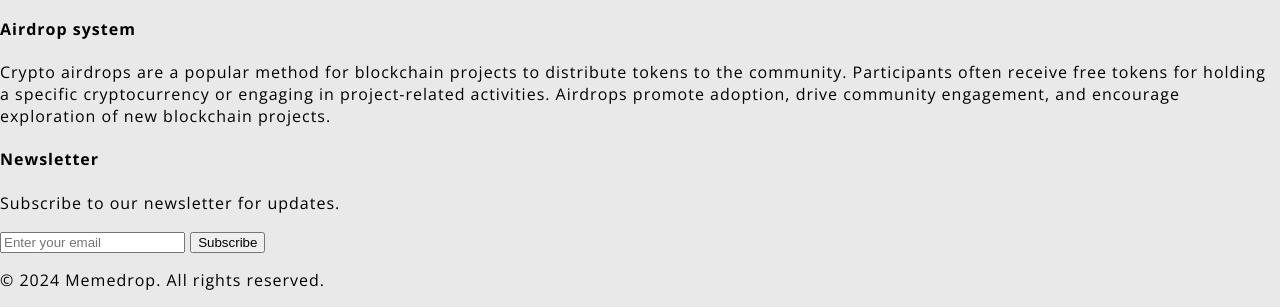
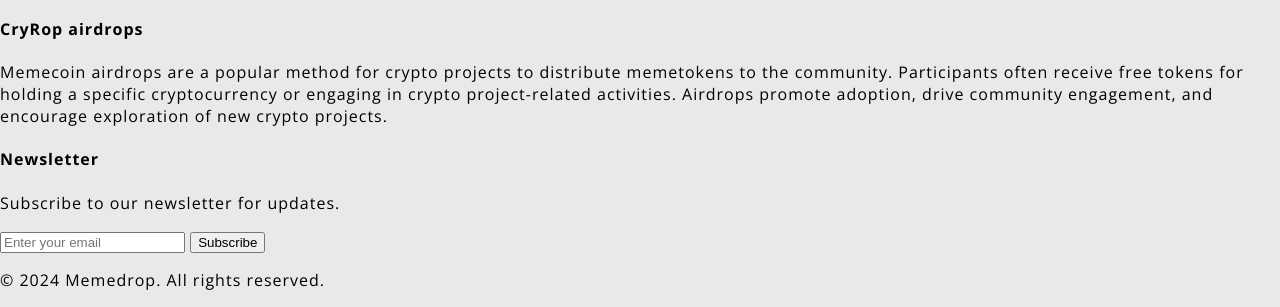
Before and after one commit to konknefr/Drophunt2, a plain HTML site: page index-page.html in a window 1280 px wide. Shown: the part 3512-3819 px from the top of the page. Drawn offline with nearby package versions, Linux system fonts and the light colour scheme.

Commit message:
Update index-page.html

```diff
--- a/index-page.html
+++ b/index-page.html
@@ -3,7 +3,7 @@
 <head>
 <meta charset="UTF-8">
 <meta name="viewport" content="width=device-width, initial-scale=1.0">
-<title>memedrops</title>
+<title>CryRop.io</title>
 
 <link rel="preconnect" href="https://fonts.googleapis.com">
 <link rel="preconnect" href="https://fonts.gstatic.com" crossorigin>
@@ -410,8 +410,8 @@ Mebe
     <div class="container">
         <div class="row">
             <div class="col-md-6">
-                <h4>Airdrop system</h4>
-                <p>Crypto airdrops are a popular method for blockchain projects to distribute tokens to the community. Participants often receive free tokens for holding a specific cryptocurrency or engaging in project-related activities. Airdrops promote adoption, drive community engagement, and encourage exploration of new blockchain projects.</p>
+                <h4>CryRop airdrops </h4>
+                <p>Memecoin airdrops are a popular method for crypto projects to distribute memetokens to the community. Participants often receive free tokens for holding a specific cryptocurrency or engaging in crypto project-related activities. Airdrops promote adoption, drive community engagement, and encourage exploration of new crypto projects.</p>
             </div>
         </div>
     </div>
```
